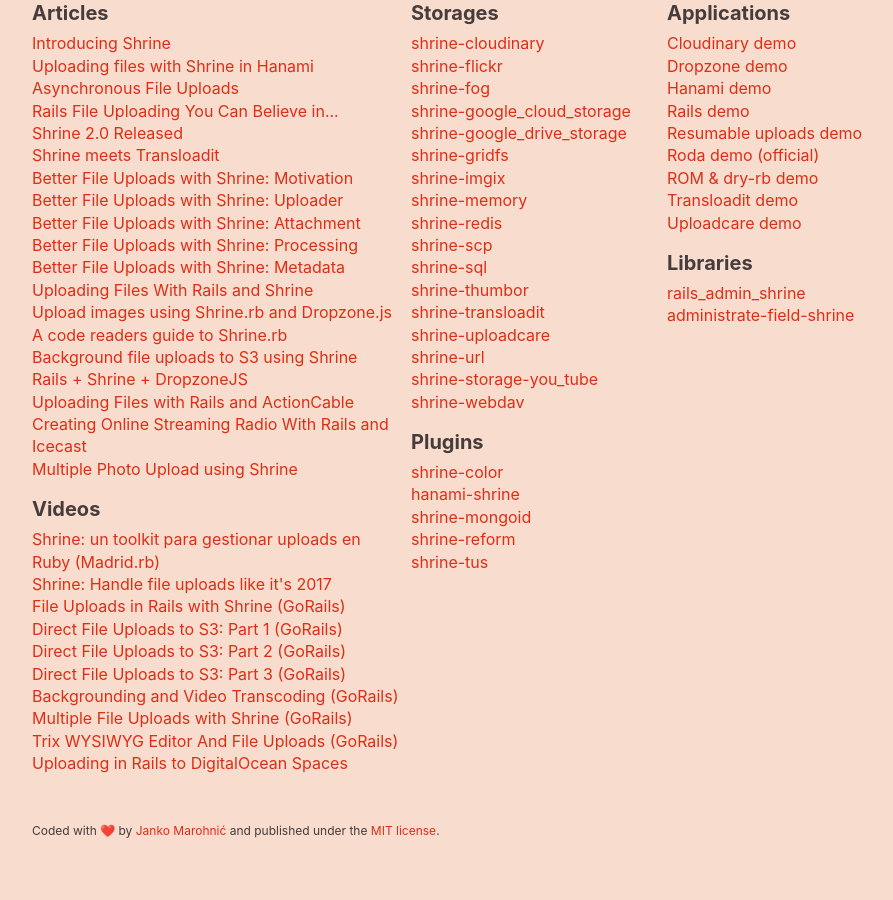
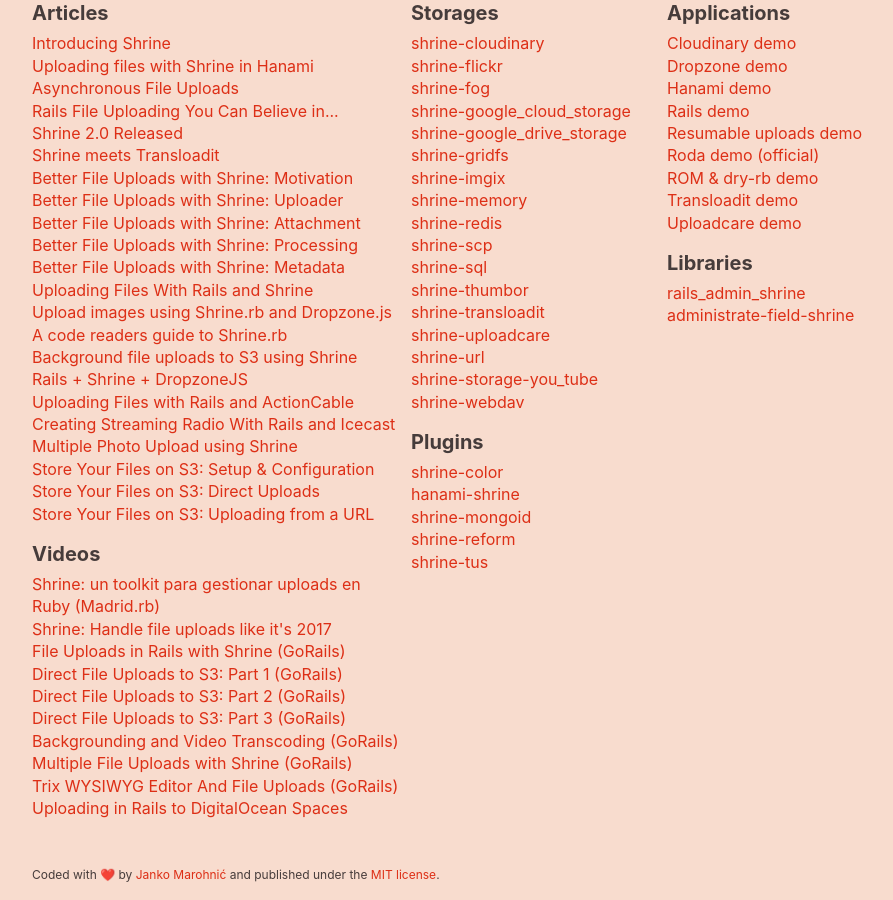
Before and after one commit to avinashcodeer/Romenics, a Jekyll site: the page built from www/index.html, in a window 1280 px wide and 900 px high, scrolled down 2066 px. Shown: the whole window, without its empty margins (106-999 px from the left). Built offline with Jekyll 4.4.1, drawn with Linux system fonts in a browser that asks for light colours; emoji names are drawn with the system emoji font; before the commit the page ends 2921 px from its top, so only the background shows below that.

Commit message:
Link blog posts by iRonin

```diff
--- a/www/_data/external.yml
+++ b/www/_data/external.yml
@@ -54,11 +54,20 @@
         name: Uploading Files with Rails and ActionCable
         url: https://scotch.io/tutorials/uploading-files-with-rails-and-actioncable
       -
-        name: Creating Online Streaming Radio With Rails and Icecast
+        name: Creating Streaming Radio With Rails and Icecast
         url: https://scotch.io/tutorials/creating-online-streaming-radio-with-rails-and-icecast
       -
         name: Multiple Photo Upload using Shrine
         url: https://github.com/pyksoft/multi-photo-upload#multiple-photo-upload-using-shrine
+      -
+        name: "Store Your Files on S3: Setup & Configuration"
+        url: https://www.ironin.it/blog/store-your-files-on-s3-using-the-ruby-shrine-gem-part-1.html
+      -
+        name: "Store Your Files on S3: Direct Uploads"
+        url: https://www.ironin.it/blog/store-your-files-on-s3-using-the-ruby-shrine-gem-part-2.html
+      -
+        name: "Store Your Files on S3: Uploading from a URL"
+        url: https://www.ironin.it/blog/store-your-files-on-s3-using-the-ruby-shrine-gem-part-3.html
   -
     title: Videos
     items:
```
